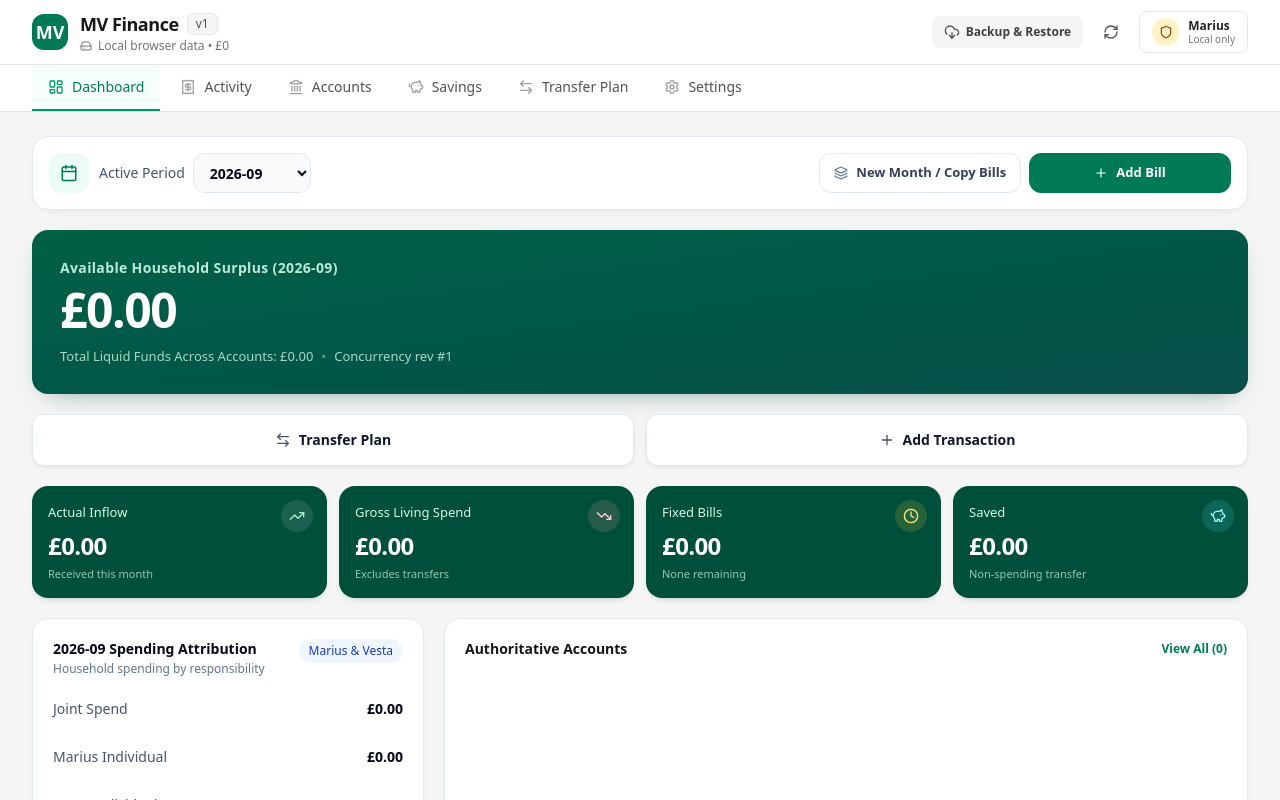
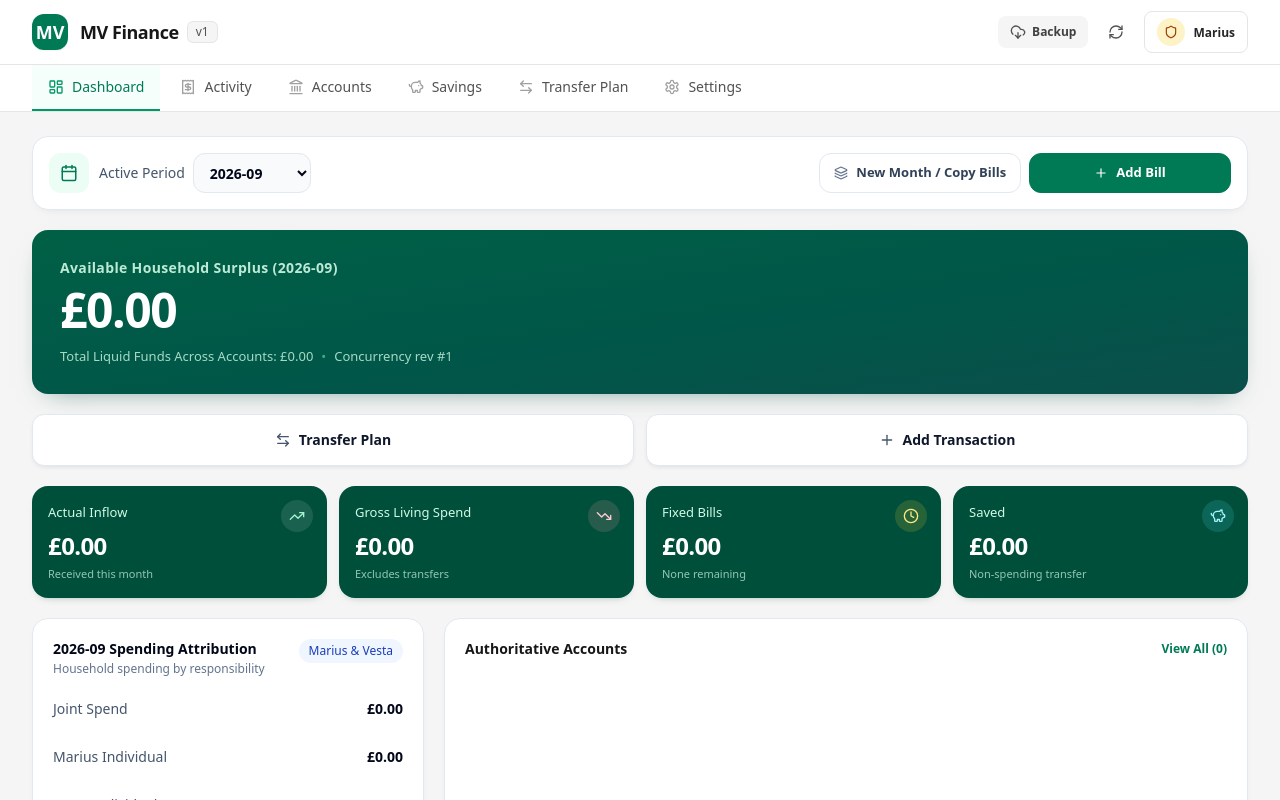
Before and after one commit to backtonemesis-cpu/MV, a React (Vite) app: page / in a window 1280 px wide. Shown: the top 800 px of the page. Built offline with nearby package versions, Linux system fonts and the light colour scheme.

Commit message:
Minimize header copy

```diff
--- a/src/components/Header.tsx
+++ b/src/components/Header.tsx
@@ -3,7 +3,6 @@ import {
   Shield,
   RefreshCw,
   DownloadCloud,
-  HardDrive,
 } from 'lucide-react';
 import { UserSession } from '../types';
 
@@ -42,10 +41,6 @@ export const Header: React.FC<HeaderProps> = ({
                   v{datasetVersion}
                 </span>
               </div>
-              <p className="text-xs text-neutral-500 dark:text-neutral-400 hidden sm:flex items-center gap-1.5">
-                <HardDrive className="w-3 h-3" />
-                Local browser data • £0
-              </p>
             </div>
           </div>
 
@@ -54,10 +49,10 @@ export const Header: React.FC<HeaderProps> = ({
               id="header-backup-btn"
               onClick={onOpenBackupModal}
               className="inline-flex items-center gap-1.5 px-3 py-2 rounded-lg text-xs font-semibold bg-neutral-100 dark:bg-neutral-800 text-neutral-700 dark:text-neutral-300 hover:bg-neutral-200 dark:hover:bg-neutral-700 transition-colors"
-              title="Backup & Restore Local Data"
+              title="Backup"
             >
               <DownloadCloud className="w-4 h-4 text-neutral-600 dark:text-neutral-400" />
-              <span className="hidden sm:inline">Backup & Restore</span>
+              <span className="hidden sm:inline">Backup</span>
             </button>
 
             <button
@@ -65,7 +60,7 @@ export const Header: React.FC<HeaderProps> = ({
               onClick={onRefresh}
               disabled={isLoading}
               className="p-2 rounded-lg text-neutral-600 dark:text-neutral-400 hover:bg-neutral-100 dark:hover:bg-neutral-800 transition-colors disabled:opacity-50"
-              title="Reload local state"
+              title="Refresh"
             >
               <RefreshCw className={`w-4 h-4 ${isLoading ? 'animate-spin text-emerald-600' : ''}`} />
             </button>
@@ -78,22 +73,9 @@ export const Header: React.FC<HeaderProps> = ({
                 <div className="font-semibold text-neutral-800 dark:text-neutral-200">
                   {session?.name || 'Marius'}
                 </div>
-                <div className="text-[10px] text-neutral-500 dark:text-neutral-400">
-                  Local only
-                </div>
               </div>
             </div>
           </div>
-        </div>
-
-        <div className="sm:hidden py-1.5 border-t border-neutral-100 dark:border-neutral-800 flex items-center justify-between text-[11px]">
-          <span className="text-neutral-500 dark:text-neutral-400">
-            {session?.name || 'Marius'}
-          </span>
-          <span className="inline-flex items-center gap-1 text-emerald-700 dark:text-emerald-400 font-semibold">
-            <HardDrive className="w-3 h-3" />
-            Local only
-          </span>
         </div>
       </div>
     </header>
```
